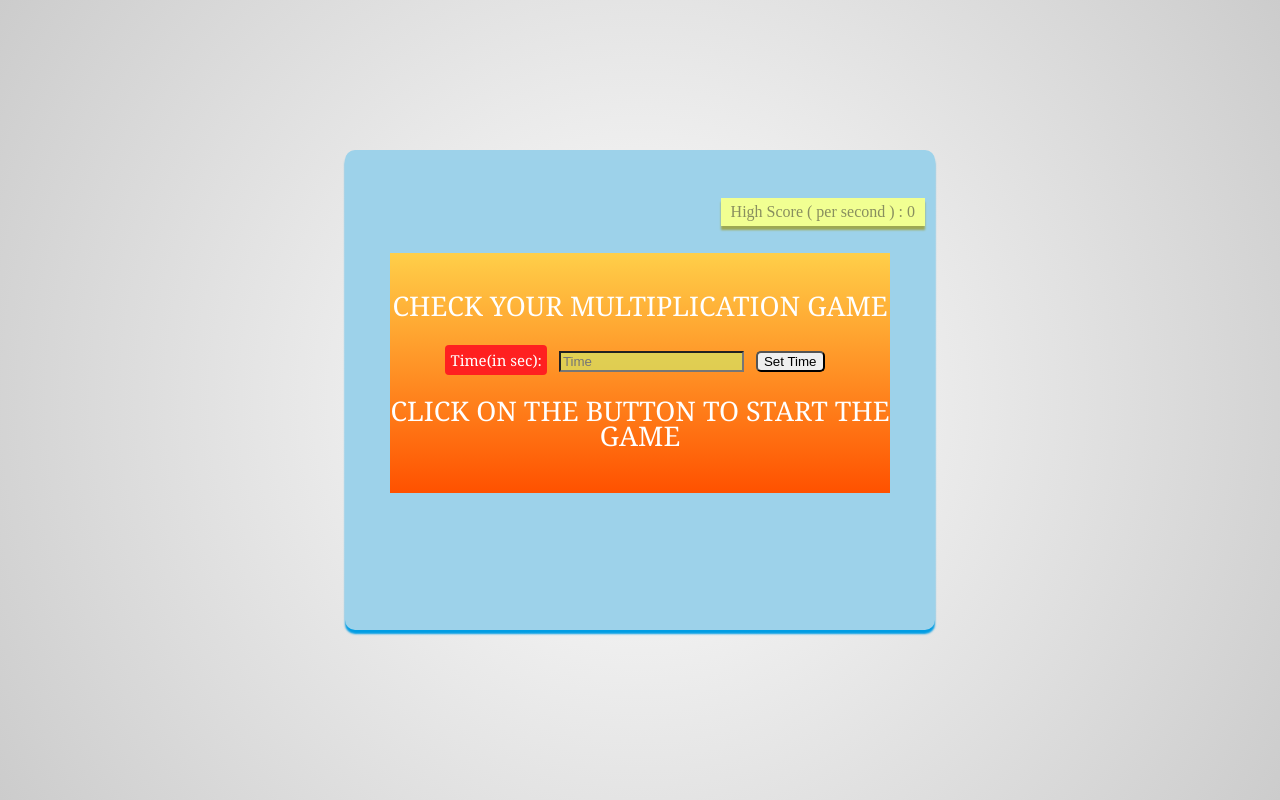
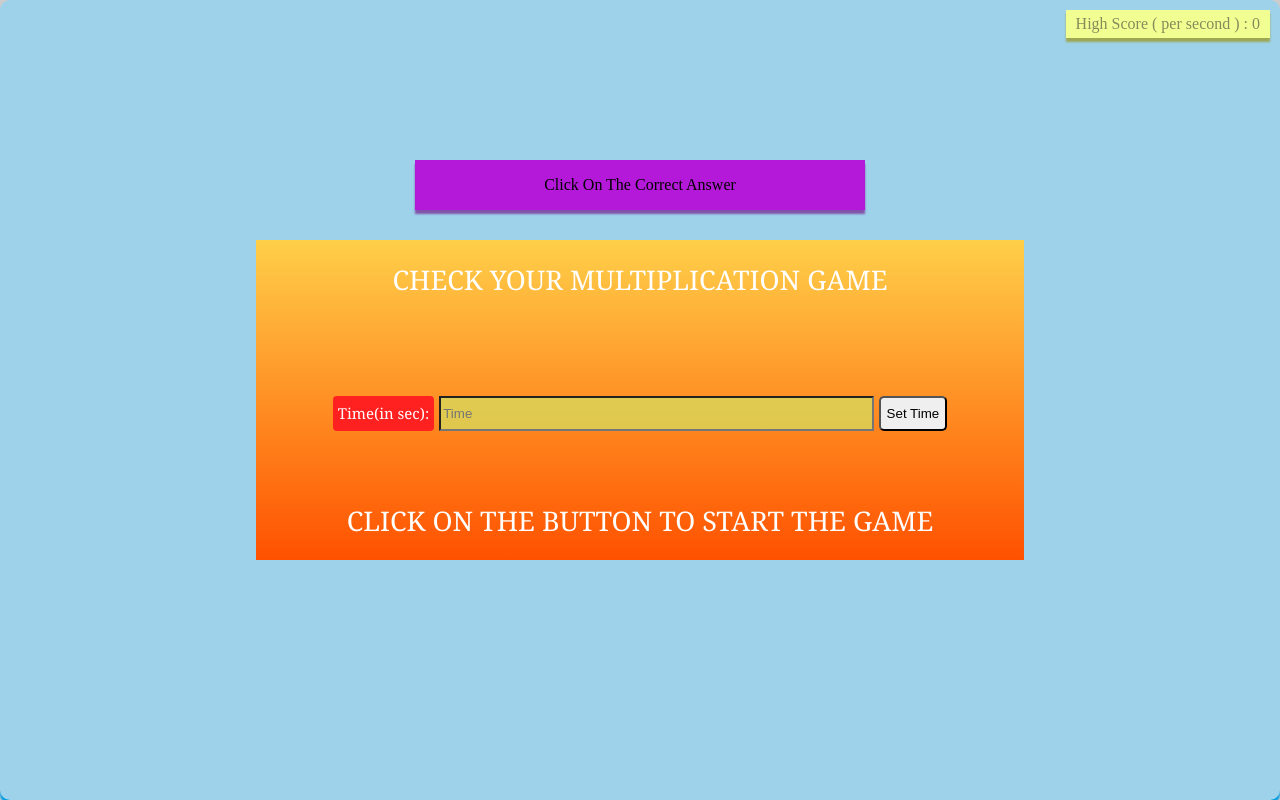
Before and after one commit to Ayush-Khandelwal-007/Maths-Game, a plain HTML site: page index.html in a window 1280 px wide. Drawn offline with Linux system fonts and the light colour scheme; no server answers.

Commit message:
Css overhaul
Signed-off-by: Ayush <ayushkhandelwal3217@gmail.com>

```diff
--- a/index.html
+++ b/index.html
@@ -1,11 +1,13 @@
 <!DOCTYPE html>
 <html lang="en ">
+
 <head>
     <title> Maths Game</title>
     <meta charset="UTF-8">
     <meta name="viewport" content="width=device-width,initial-scale=1,user-scalable=yes">
     <link rel="stylesheet" href="styling.css">
 </head>
+
 <body onload='getHighScore()'>
     <div id="container">
 
@@ -26,10 +28,10 @@
         <div id="question">x * y</div>
         <div id="instruction">Click On The Correct Answer</div>
         <div id="choices">
-                <div id="box1" class ="box">1</div>
-                <div id="box2" class ="box">2</div>
-                <div id="box3" class ="box">3</div>
-                <div id="box4" class ="box">4</div>
+            <div id="box1" class="box">1</div>
+            <div id="box2" class="box">2</div>
+            <div id="box3" class="box">3</div>
+            <div id="box4" class="box">4</div>
         </div>
         <div id="startreset">
             Start Game
@@ -40,9 +42,11 @@
         <div id="gameover">
             <span id="one">CHECK YOUR MULTIPLICATION GAME</span>
             <br><br>
+            <div id="timeInput">
                 <label for="timereq">Time(in sec):</label>
                 <input type="number" id="timereq" placeholder="Time"></input>
                 <button id="set">Set Time</button>
+            </div>
             <span id="two"><br><br>CLICK ON THE BUTTON TO START THE GAME</span>
         </div>
     </div>
@@ -67,4 +71,5 @@
     var db = firebase.database();
 </script>
 <script src="javascript.js"></script>
+
 </html>
--- a/javascript.js
+++ b/javascript.js
@@ -52,7 +52,7 @@ function startCountdown() {
         if (timelef <= 0) {
             clearInterval(action);
             dikhmat("startreset");
-            document.getElementById("one").innerHTML = `GAME OVER!<br><br>YOUR SCORE IS ${score} in ${temp} second.<br>`;
+            document.getElementById("one").innerHTML = `<br><br>GAME OVER!<br><br>YOUR SCORE IS ${score} in ${temp} second.<br>`;
             document.getElementById("two").innerHTML = `<br><br>Your score per second is ${score/temp}`;
             getHighScore();
             if(score/temp>highScore.score){
--- a/styling.css
+++ b/styling.css
@@ -4,15 +4,16 @@ html{
     background: radial-gradient(circle,white,#ccc);
 }
 
+body{
+    margin: 0;
+}
+
 #container {
-    height: 430px;
-    width: 550px;
+    height:100vh;
+    width: 100vw;
     background:#9DD2EA;
-    margin: 150px auto;
-    padding: 20px 20px 30px 20px;
     border-radius: 10px;
     box-shadow: #009de4 0px 4px 2px;
-    position: relative;
 }
 
 #score{
@@ -22,19 +23,19 @@ html{
     box-shadow:#9da853 0px 4px 2px;
     position: absolute;
     right: 10px;
-    top:10px;
+    top:48px;
     visibility: hidden;
 }
 
 #hscore{
     background: #F1FF92;
     width: max-content;
-    color: #888E5F;
+    color: #848A5B;
     padding:5px 10px;
     box-shadow:#9da853 0px 4px 2px;
     position: absolute;
     right: 10px;
-    top:48px;
+    top:10px;
 }
 
 #correct{
@@ -58,13 +59,15 @@ html{
 #question{
     width:450px;
     height:150px;
-    margin: 70px auto 10px auto;
     background-color: #9da0ea;
     box-shadow: #535aa8 0px 4px 2px;
     font-size: 100px;
     text-align: center;
     font-family: 'Sriracha', cursive;
     visibility: hidden;
+    top: 35%;
+    margin:0 auto;
+    position: relative;
 }
 
 #instruction{
@@ -81,8 +84,10 @@ html{
     width: 450px;
     height: 100px;
     margin: 5px auto;
-    display: flex;
+    display: flex;    top: 50%;
+    position: relative;
     justify-content: space-between;
+    top: 40%;
     position: relative;
 }
 
@@ -117,6 +122,8 @@ html{
 
 #startreset{
     margin: 0px auto;
+    position: relative;
+    top: 40%;
     width: max-content;
     background-color: rgba(255,255,255,0.5);
     box-shadow: gray 0px 4px 2px;
@@ -143,8 +150,8 @@ html{
     position: absolute;
     width: max-content;
     padding:10px;
-    left: 400px;
-    bottom: 7px;
+    left: 10px;
+    top: 7px;
     border-radius: 3px;
     background-color: rgba(181,256,36,0.9);
     box-shadow: rgba(0, 0, 0,0.3) 0px 4px 2px;
@@ -153,15 +160,18 @@ html{
 
 #gameover{
     text-align: center;
-    position: relative;
-    margin: 0px auto;
+    position: absolute;
+    display: flex;
+    flex-direction: column;
+    align-items: center;
+    justify-content: space-evenly;
+    top:30%;
+    left:20%;
     font-size: 27px;
-    width: 500px;
-    height: 200px;
-    bottom: 350px;
+    width: 60%;
+    height: 40%;
     color:white;
     line-height: 25px;
-    padding-top:40px ;
     background:linear-gradient(rgb(255, 207, 73),rgb(255, 81, 0));
     font-family: Cambria, Cochin, Georgia, Times, 'Times New Roman', serif;
     z-index: 2 ;
@@ -182,5 +192,14 @@ label{
     padding: 5px;
     font-size: 15px;
     border-radius: 4px;
-    margin-left: -10px;
 }
+
+#timeInput{
+    display: flex;
+    width:80%;
+    margin: 0 auto;
+}
+
+#timeInput > input{
+    flex:1;
+}
```
Lines whose indentation alone changed are shown as unchanged.
